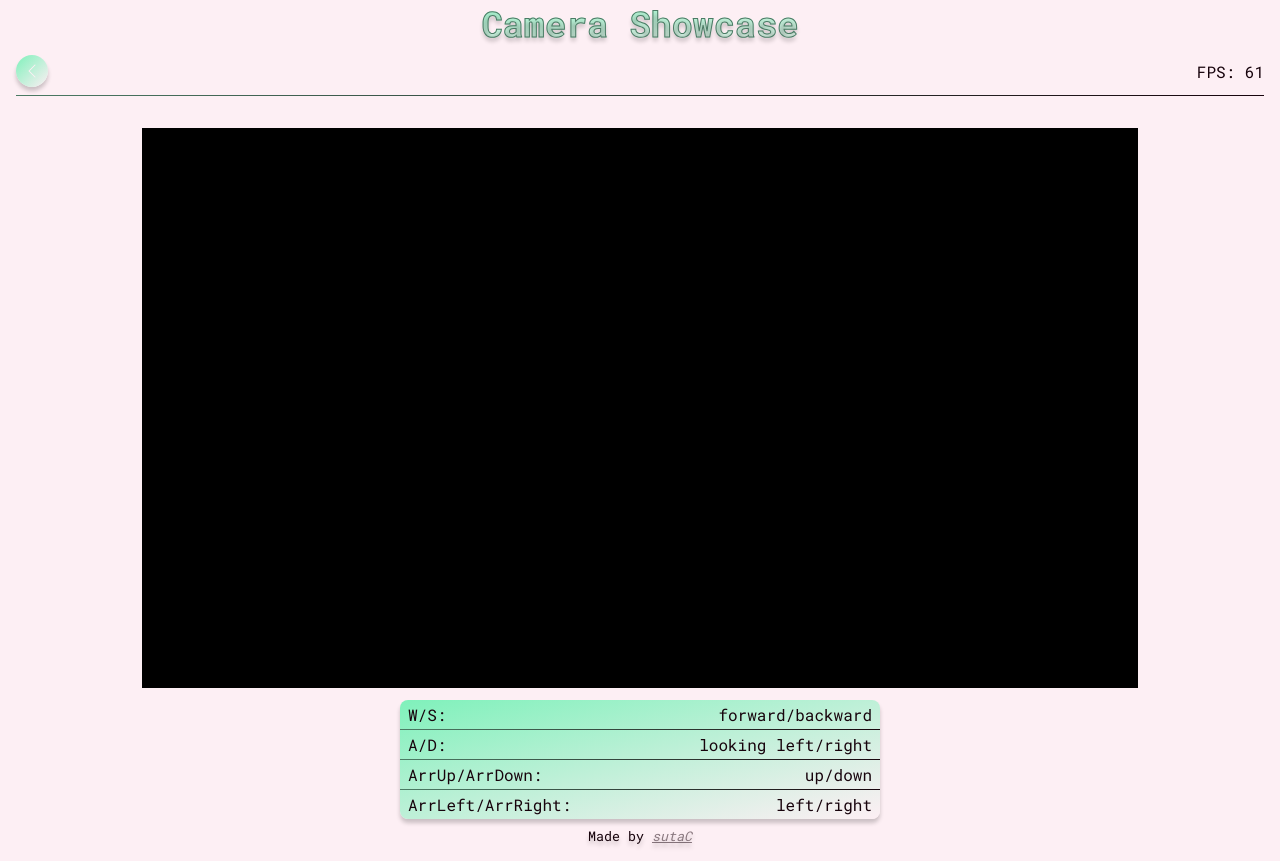
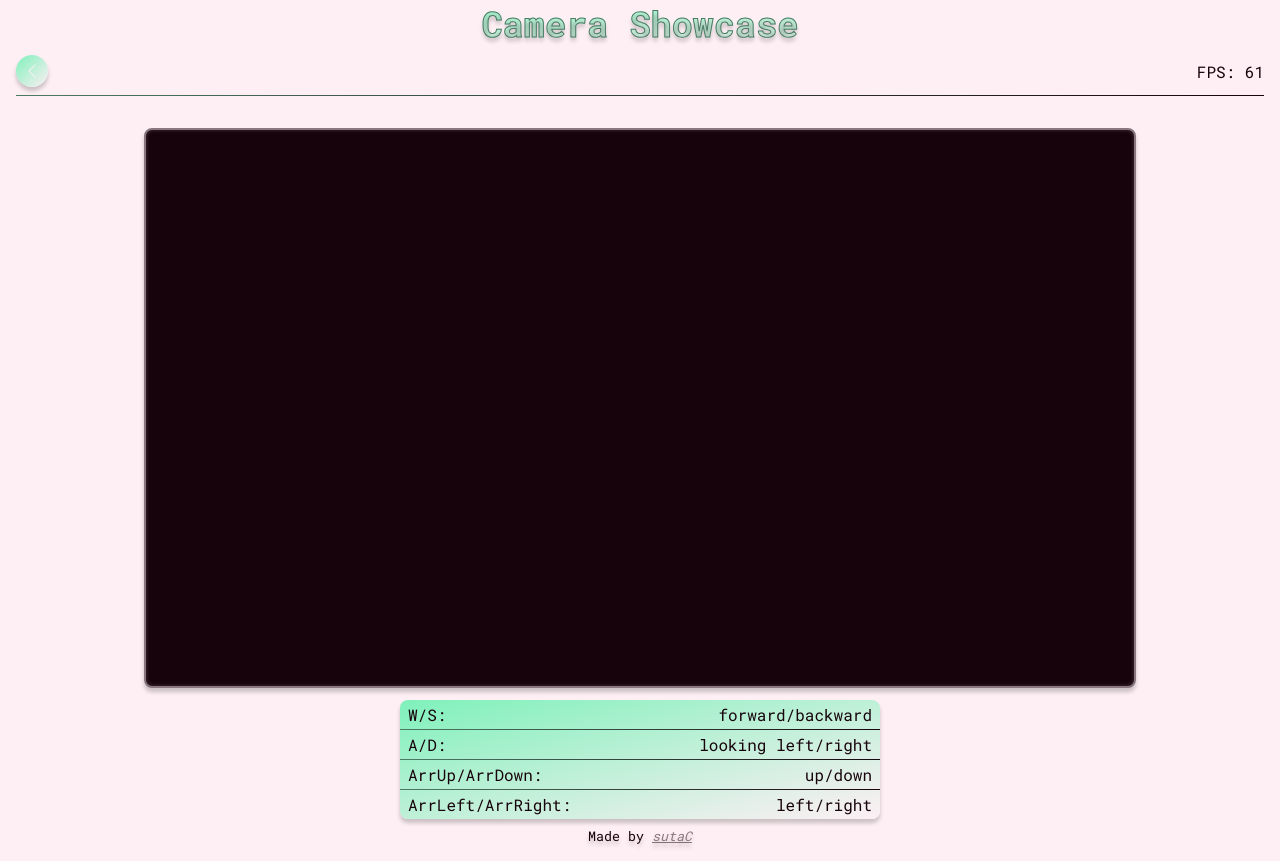
Before and after one commit to sutaC/Renderer3D, a SvelteKit app: page /camera in a window 1280 px wide. Built offline with nearby package versions, Linux system fonts and the light colour scheme; no server answers.

Commit message:
Canvas and loading

```diff
--- /dev/null
+++ b/src/lib/comonents/Canvas.svelte
@@ -0,0 +1,60 @@
+<script lang="ts">
+	export let id: string = '';
+	export let loading: boolean = true;
+</script>
+
+<div class="container">
+	<canvas {id}></canvas>
+	<div class="loading" class:disabled={!loading}>
+		<svg
+			xmlns="http://www.w3.org/2000/svg"
+			width="32"
+			height="32"
+			fill="currentColor"
+			class="bi bi-slash-circle"
+			viewBox="0 0 16 16"
+		>
+			<path d="M8 15A7 7 0 1 1 8 1a7 7 0 0 1 0 14m0 1A8 8 0 1 0 8 0a8 8 0 0 0 0 16" />
+			<path d="M11.354 4.646a.5.5 0 0 0-.708 0l-6 6a.5.5 0 0 0 .708.708l6-6a.5.5 0 0 0 0-.708" />
+		</svg>
+	</div>
+</div>
+
+<style>
+	.container {
+		position: relative;
+	}
+
+	canvas {
+		max-width: calc(100vw - 1rem);
+		max-height: 70vh;
+		border: 2px solid var(--clr-shade-300);
+		border-radius: 0.5rem;
+		background-color: var(--clr-text);
+		box-shadow:
+			inset 0 0 4px hsla(0, 0%, 100%, 0.2),
+			0 4px 4px hsla(0, 0%, 0%, 0.2);
+	}
+
+	@keyframes spin {
+		to {
+			rotate: 360deg;
+		}
+	}
+
+	.loading {
+		position: absolute;
+		left: 50%;
+		top: 50%;
+		translate: -50% -50%;
+		display: flex;
+		justify-content: center;
+		align-items: center;
+		color: var(--clr-background);
+		animation: spin 1s ease 0s infinite;
+	}
+
+	.disabled {
+		display: none;
+	}
+</style>
--- a/src/routes/+layout.svelte
+++ b/src/routes/+layout.svelte
@@ -87,12 +87,4 @@
 	:global(small) {
 		font-size: 0.833rem; /* 13.28px */
 	}
-
-	/* --- */
-
-	:global(canvas) {
-		max-width: calc(100vw - 1rem);
-		max-height: 70vh;
-		background: black;
-	}
 </style>
--- a/src/routes/camera/+page.svelte
+++ b/src/routes/camera/+page.svelte
@@ -5,16 +5,19 @@
 	import Header from '$lib/Comonents/Header.svelte';
 	import Footer from '$lib/Comonents/Footer.svelte';
 	import Card from '$lib/Comonents/Card.svelte';
+	import Canvas from '$lib/Comonents/Canvas.svelte';
 
 	let engine: CameraShowcase | undefined = undefined;
 
 	// To read
 	let joistick: boolean = false;
 
+	let loading: boolean = true;
+
 	let fps: number = 0;
 
 	onMount(() => {
-		const canvas = document.querySelector('canvas') as HTMLCanvasElement;
+		const canvas = document.querySelector('#cnv') as HTMLCanvasElement;
 
 		// Sets canvas size
 		const resolution: { width: number; height: number } = JSON.parse(
@@ -42,6 +45,7 @@
 		engine.onready = (eng) => {
 			eng.run();
 			// FPS page update
+			loading = false;
 			fpsIntervalId = setInterval(() => (fps = eng.getFPS()), 1000);
 		};
 		engine.onfail = (error) => {
@@ -68,7 +72,7 @@
 <Header style="secondary" {fps}>Camera Showcase</Header>
 
 <main>
-	<canvas></canvas>
+	<Canvas id="cnv" {loading} />
 
 	<section class="controll">
 		<div class="keyboardCtrl" class:invisible={joistick}>
```
